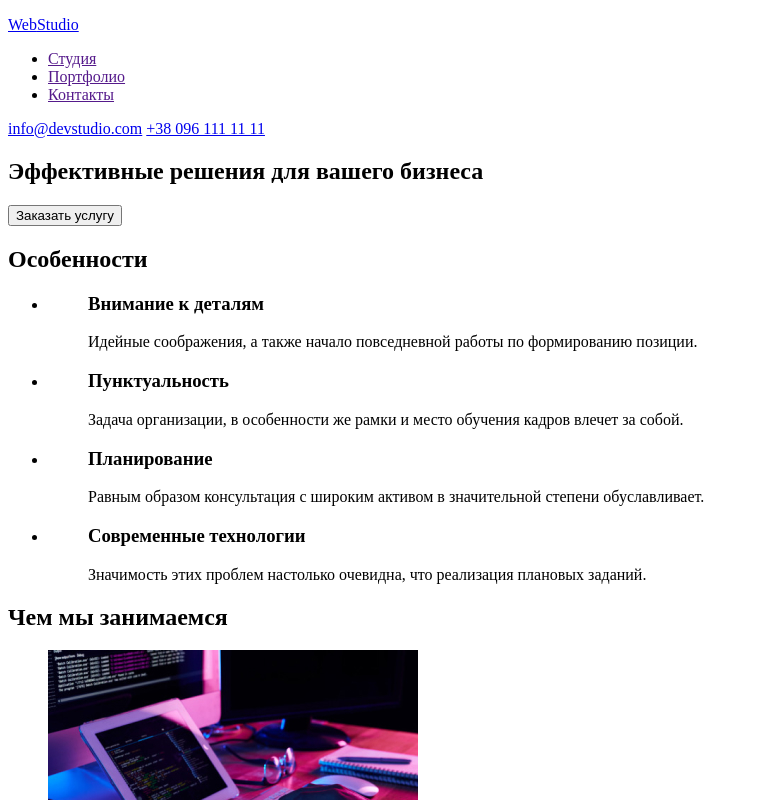
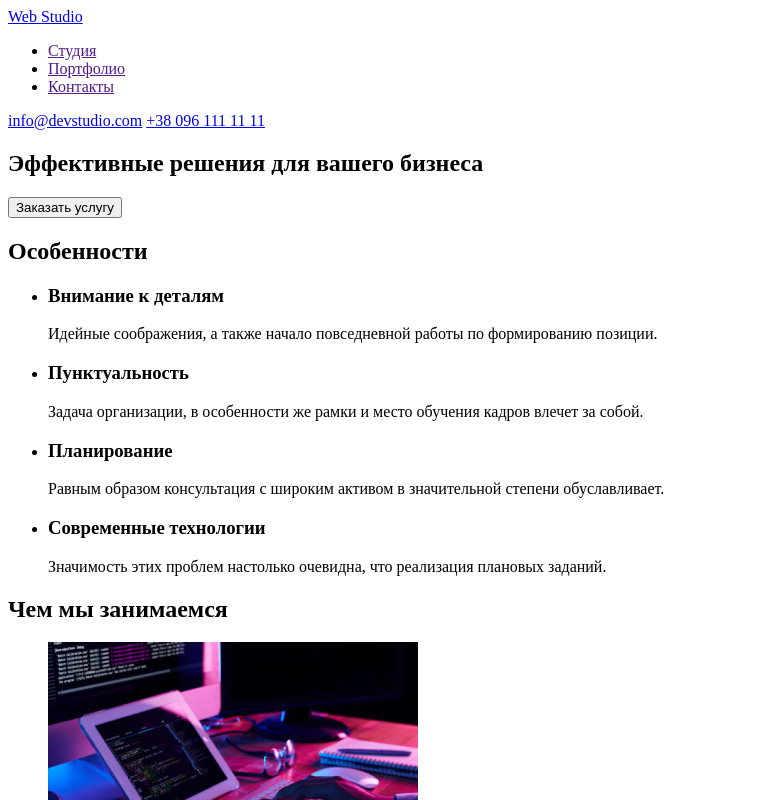
Before and after one commit to VladXoma/goit-markup-hw-01, a plain HTML site: page index.html in a window 1280 px wide. Shown: the top 800 px of the page, without its empty margins (0-759 px from the left). Drawn offline with Linux system fonts and the light colour scheme.

Commit message:
deleted tag figure, figcaptire and tag p in the logo. Rewrote tag span in the logo

```diff
--- a/index.html
+++ b/index.html
@@ -11,7 +11,7 @@
     <header class="header">
         <nav>
             <a class="logo" href="/">
-                <p><span class="design-logo">Web</span>Studio</p>
+                Web <span class="design-logo">Studio</span>
             </a>
             <ul class="header-link">
                 <li> <a href="">Студия</a></li>
@@ -35,32 +35,24 @@
         <h2>Особенности</h2>
         <ul class="peculiarities">
             <li>
-                <figure class="peculiarities-box">
                 <h3 class="peculiarities-title">Внимание к деталям</h3>
-                    <figcaption class="peculiarities-text">Идейные соображения, а также начало повседневной работы по
-                        формированию позиции.</figcaption>
-                </figure>
+                <p class="peculiarities-text">Идейные соображения, а также начало повседневной работы по
+                формированию позиции.</p>
             </li>
             <li>
-                <figure class="peculiarities-box">
                 <h3 class="peculiarities-title">Пунктуальность</h3>
-                    <figcaption class="peculiarities-text">Задача организации, в особенности же рамки и место обучения кадров
-                        влечет за собой.</figcaption>
-                </figure>
+                <p class="peculiarities-text">Задача организации, в особенности же рамки и место обучения кадров
+                влечет за собой.</p>
             </li>
             <li>
-                <figure class="peculiarities-box">
                 <h3 class="peculiarities-title">Планирование</h3>
-                    <figcaption class="peculiarities-text">Равным образом консультация с широким активом в значительной степени
-                        обуславливает.</figcaption>
-                </figure>
+                <p class="peculiarities-text">Равным образом консультация с широким активом в значительной степени
+                обуславливает.</p>
             </li>
             <li>
-                <figure class="peculiarities-box">
                 <h3 class="peculiarities-title">Современные технологии</h3>
-                    <figcaption class="peculiarities-text">Значимость этих проблем настолько очевидна, что реализация плановых
-                        заданий.</figcaption>
-                </figure>
+                <p class="peculiarities-text">Значимость этих проблем настолько очевидна, что реализация плановых
+                заданий.</p>
             </li>
         </ul>
     </section>
@@ -84,40 +76,24 @@
            <h2 class="team-title">Наша команда</h2>
            <ul>
                 <li>
-                    <figure class="team-box">
                     <img src="./images/our_team/01_igor_demyanenko.jpg" width="270" alt="Игорь Демьяненко">
-                        <figcaption>
                     <h3 class="team-name">Игорь Демьяненко</h3>
                     <p class="job-title">Product Designer</p>
-                        </figcaption>
-                    </figure>
                  </li>
                 <li>
-                    <figure class="team-box">
                     <img src="./images/our_team/02_olga_repina.jpg" width="270" alt="Ольга Репина">
-                        <figcaption>
                     <h3 class="team-name">Ольга Репина</h3>
                     <p lang="en" class="job-title">Frontend Developer</p>
-                        </figcaption>
-                    </figure>
                  </li>
                 <li>
-                    <figure class="team-box">
                     <img src="./images/our_team/03_mykola_tarasenko.jpg" width="270" alt="Николай Тарасов">
-                        <figcaption>
                     <h3 class="team-name">Николай Тарасов</h3>
                     <p lang="en" class="job-title">Marketing</p>
-                        </figcaption>
-                    </figure>
                  </li>
                 <li>
-                    <figure class="team-box">
                     <img src="./images/our_team/04_mikhail_yermakov.jpg" width="270" alt="Михаил Ермаков">
-                        <figcaption>
                     <h3 class="team-name">Михаил Ермаков</h3>
                     <p lang="en" class="job-title">Marketing</p>
-                        </figcaption>
-                    </figure>
                  </li>
            </ul>
        </section>
@@ -125,7 +101,7 @@
    <!--Подвал-->
     <footer class="footer">
         <a class="logo" href="/">
-            <p><span class="design-logo">Web</span>Studio</p>
+            Web <span class="design-logo">Studio</span>
         </a>
         <address class="address">г. Киев, пр-т Леси Украинки, 26</address>
         <a class="footer-contacts" href="mailto:info@devstudio.com">info@devstudio.com</a><br>
```
Lines whose indentation alone changed are shown as unchanged.
